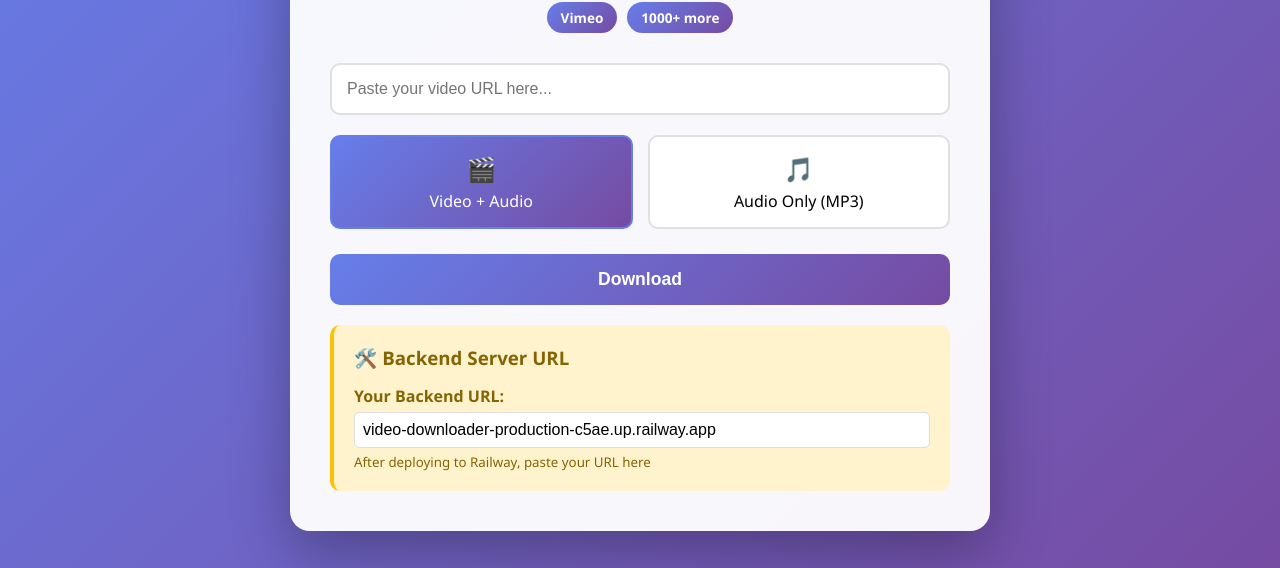
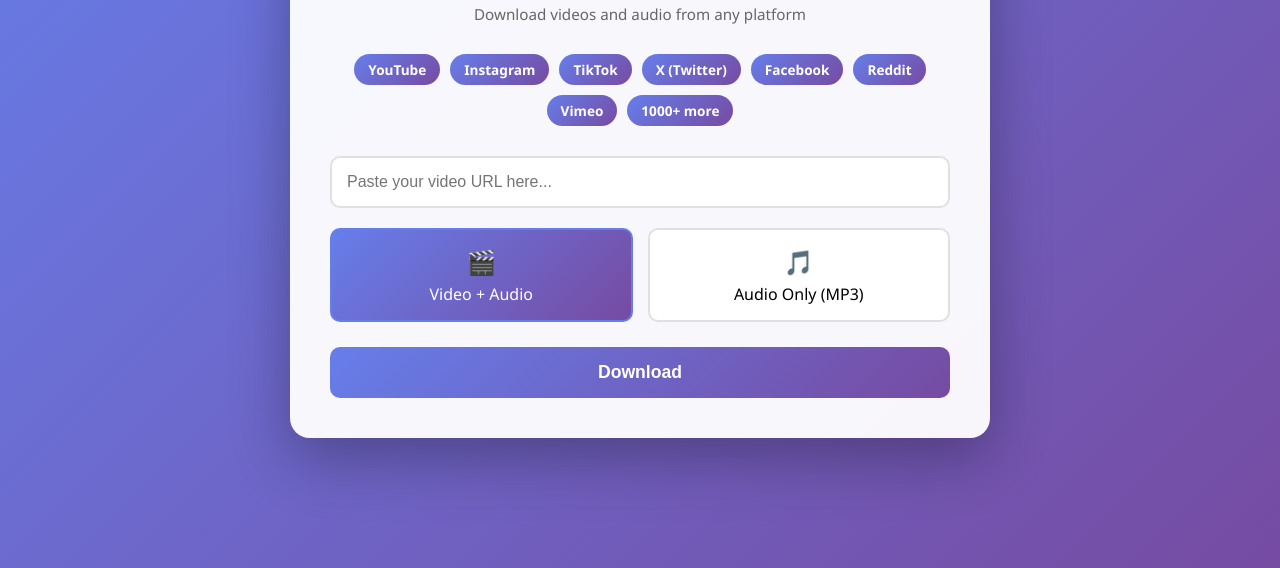
Before and after one commit to HaloLegend159/Video-Downloader, a website: page index.html in a window 1280 px wide. Shown: the part 232-800 px from the top of the page. Drawn offline with Linux system fonts and the light colour scheme.

Commit message:
Update index.html

```diff
--- a/index.html
+++ b/index.html
@@ -214,43 +214,12 @@
         .download-link:hover {
             transform: scale(1.05);
         }
-
-        .setup-guide {
-            margin-top: 20px;
-            padding: 20px;
-            background: #fff3cd;
-            border-radius: 10px;
-            border-left: 4px solid #ffc107;
-        }
-
-        .setup-guide h3 {
-            color: #856404;
-            margin-bottom: 15px;
-        }
-
-        .server-input {
-            margin-top: 15px;
-        }
-
-        .server-input label {
-            display: block;
-            margin-bottom: 5px;
-            font-weight: 600;
-            color: #856404;
-        }
-
-        .server-input input {
-            width: 100%;
-            padding: 8px;
-            border: 1px solid #ddd;
-            border-radius: 5px;
-        }
     </style>
 </head>
 <body>
     <div class="container">
         <h1>📥 Media Downloader</h1>
-        <p class="subtitle">Your own private video downloader</p>
+        <p class="subtitle">Download videos and audio from any platform</p>
 
         <div class="supported-platforms">
             <span class="platform-badge">YouTube</span>
@@ -281,20 +250,11 @@
         <button class="download-btn" id="downloadBtn">Download</button>
 
         <div class="result" id="result"></div>
-
-        <div class="setup-guide">
-            <h3>🛠️ Backend Server URL</h3>
-
-            <div class="server-input">
-                <label>Your Backend URL:</label>
-                <input type="text" id="serverUrl" placeholder="https://your-app.railway.app" value="video-downloader-production-c5ae.up.railway.app">
-                <small style="color: #856404; display: block; margin-top: 5px;">After deploying to Railway, paste your URL here</small>
-            </div>
-        </div>
     </div>
 
     <script>
         let selectedFormat = 'video';
+        const serverUrl = 'https://video-downloader-production-c5ae.up.railway.app';
 
         document.querySelectorAll('.format-option').forEach(option => {
             option.addEventListener('click', function() {
@@ -306,17 +266,11 @@
 
         document.getElementById('downloadBtn').addEventListener('click', async function() {
             const url = document.getElementById('urlInput').value.trim();
-            const serverUrl = document.getElementById('serverUrl').value.trim();
             const resultDiv = document.getElementById('result');
             const btn = this;
 
             if (!url) {
                 showResult('error', '⚠️ Please enter a valid URL');
-                return;
-            }
-
-            if (!serverUrl) {
-                showResult('error', '⚠️ Please enter your backend server URL');
                 return;
             }
 
@@ -337,7 +291,7 @@
                 });
 
                 if (!response.ok) {
-                    throw new Error('Server error. Make sure your backend is running on Railway!');
+                    throw new Error('Server error. Please try again.');
                 }
 
                 const data = await response.json();
@@ -356,16 +310,7 @@
                     throw new Error('Failed to get download link');
                 }
             } catch (error) {
-                showResult('error', `
-                    <strong>❌ Error:</strong> ${error.message}
-                    <br><br>
-                    <strong>Make sure:</strong>
-                    <ul style="margin-left: 20px; margin-top: 10px;">
-                        <li>Your backend is deployed on Railway</li>
-                        <li>The server URL is correct</li>
-                        <li>yt-dlp is installed on Railway</li>
-                    </ul>
-                `);
+                showResult('error', `❌ Error: ${error.message}<br><br>Make sure the URL is valid and the video is publicly accessible.`);
             } finally {
                 btn.disabled = false;
             }
```
